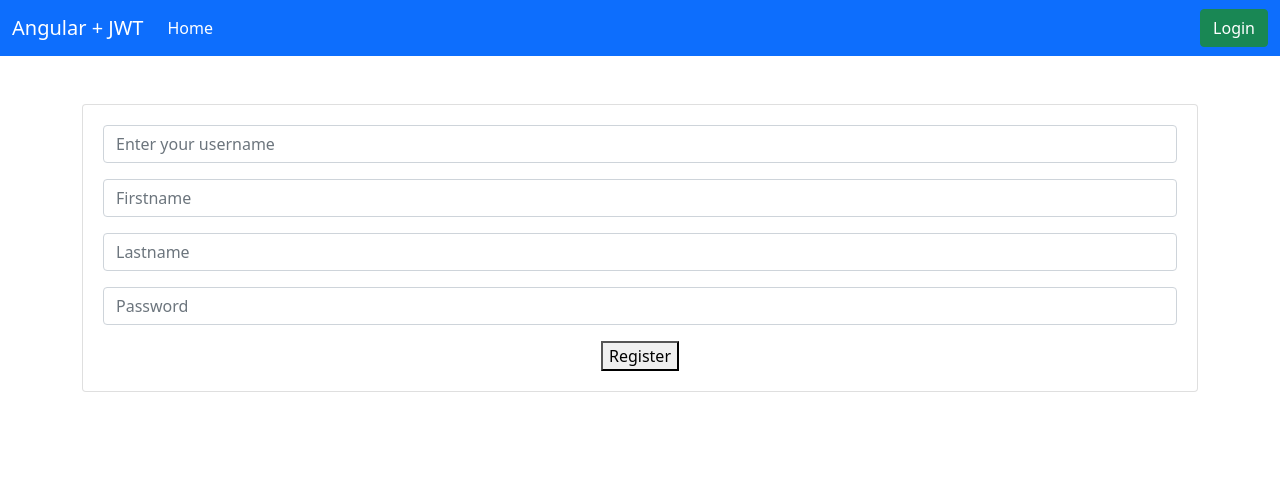
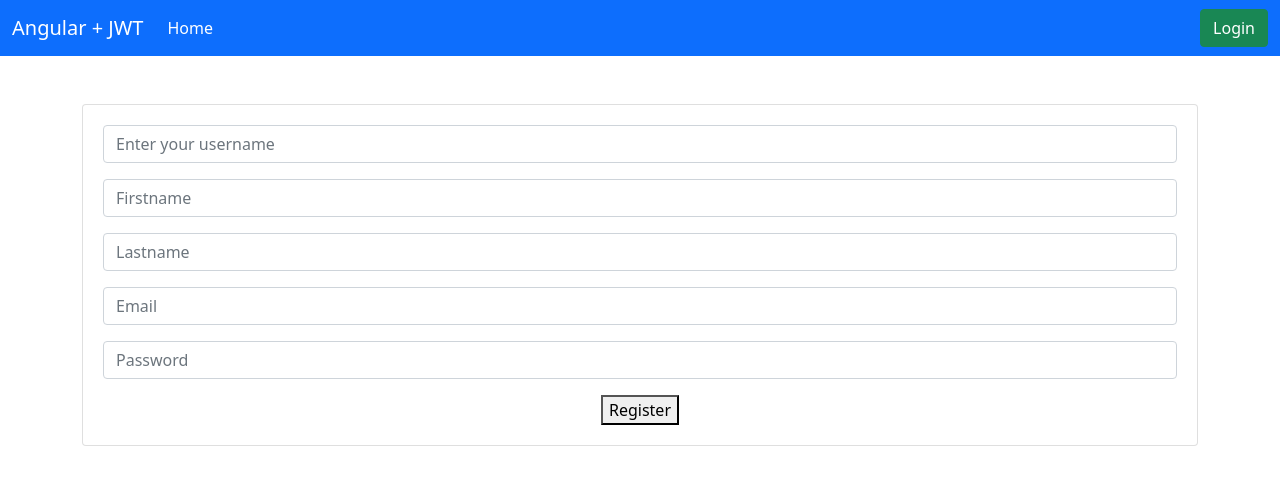
Before and after one commit to couman05/Compari.ro-Frontend, an Angular app: page /register in a window 1280 px wide. Shown: the top 482 px of the page. Built offline with nearby package versions, Linux system fonts and the light colour scheme.

Commit message:
Added email field for register

```diff
--- a/src/app/register/register.component.html
+++ b/src/app/register/register.component.html
@@ -21,6 +21,12 @@
                    class="form-control mb-3">
             <input type="text"
                    ngModel
+                   name="email"
+                   id="email"
+                   placeholder="Email"
+                   class="form-control mb-3">
+            <input type="password"
+                   ngModel
                    name="userPassword"
                    id="userPassword"
                    placeholder="Password"
```
